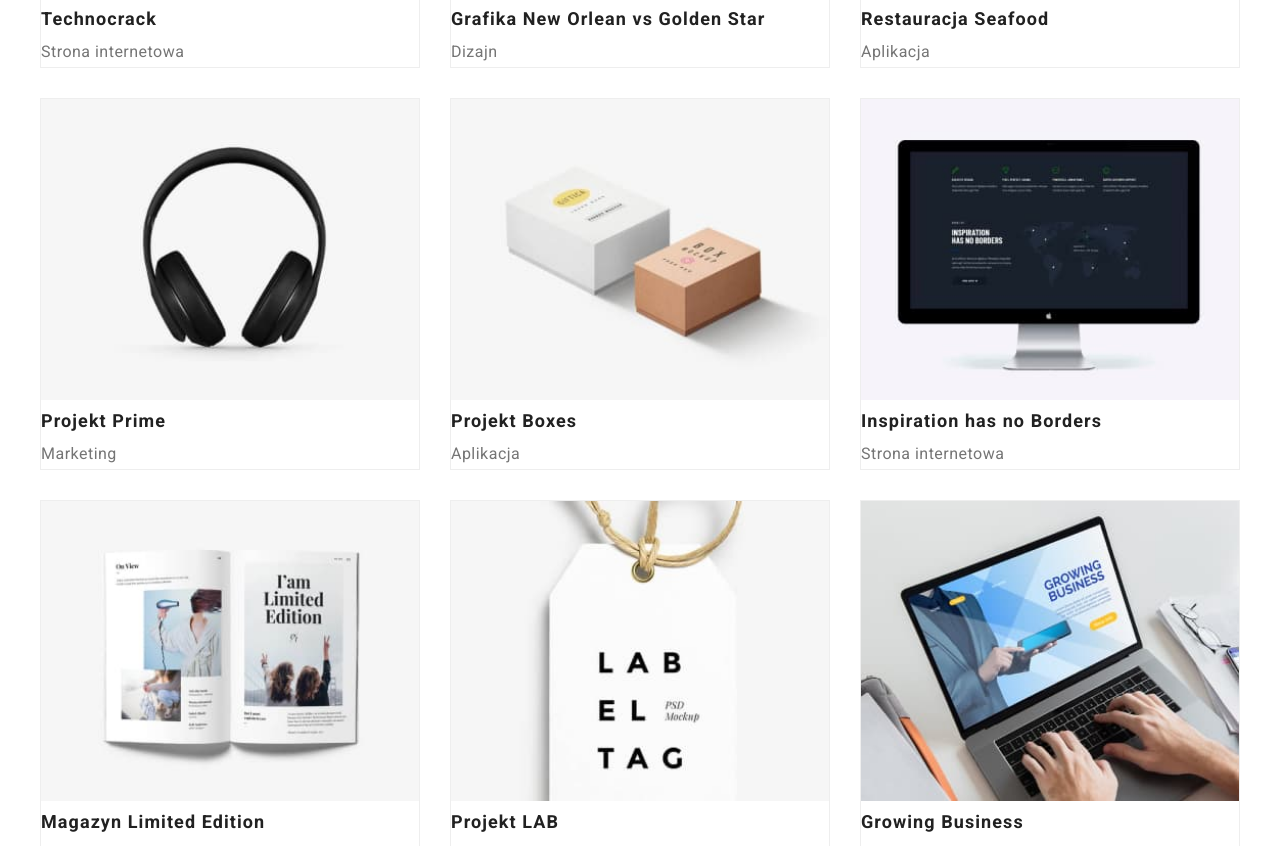
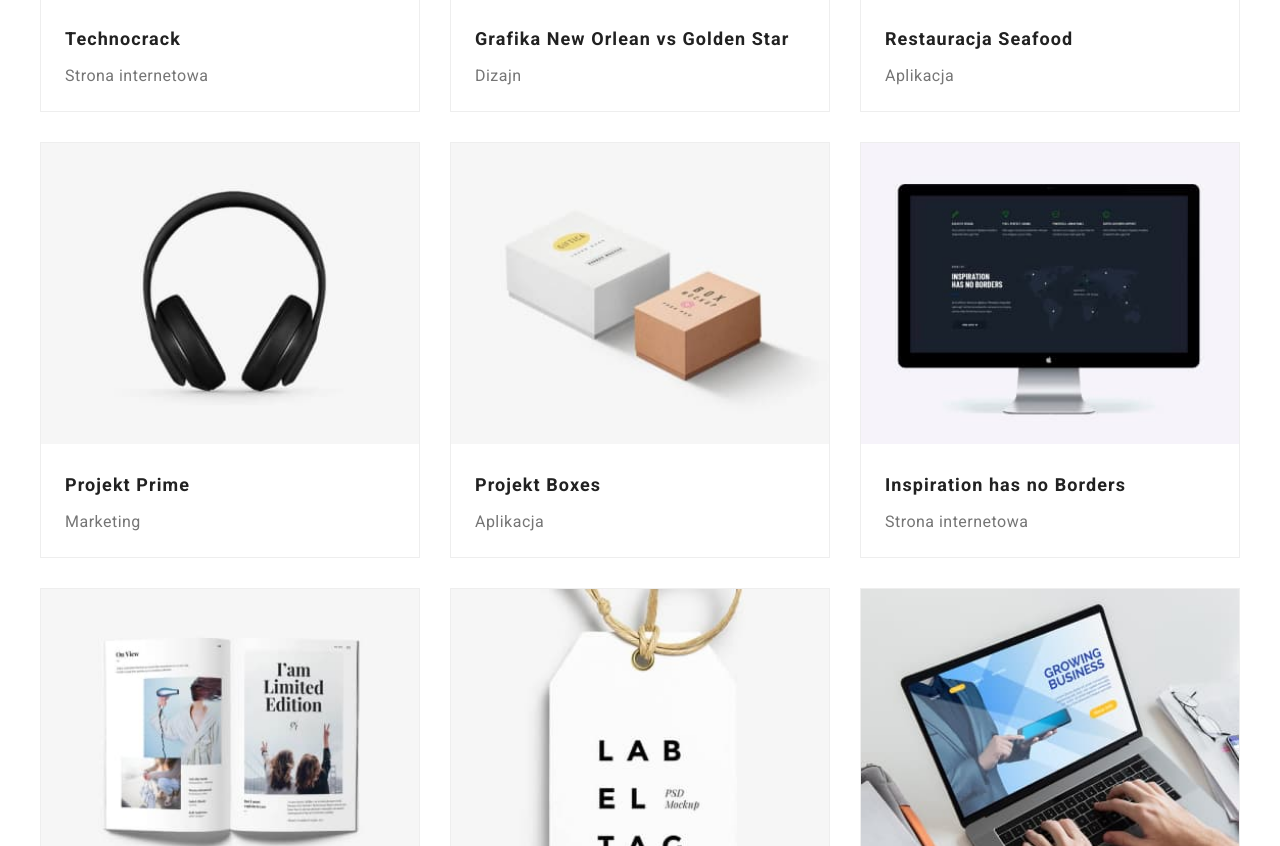
Before and after one commit to SandraKoch/goit-markup-hw-03, a plain HTML site: page portfolio.html in a window 1280 px wide. Shown: the part 566-1412 px from the top of the page. Drawn offline with nearby package versions, Linux system fonts and the light colour scheme.

Commit message:
portfolio figcaptions styled

```diff
--- a/css/styles.css
+++ b/css/styles.css
@@ -318,11 +318,16 @@ body {
   margin-block-start: 0;
 }
 
+.project__textbox {
+  padding: 20px 24px;
+}
+
 .project__name {
   font-weight: 700;
   font-size: 18px;
   line-height: 2; /*36px*/
   letter-spacing: 0.06em;
+  padding-bottom: 4px;
 }
 
 .project__description {
--- a/portfolio.html
+++ b/portfolio.html
@@ -82,7 +82,7 @@
                 width="370"
                 height="294"
               />
-              <figcaption>
+              <figcaption class="project__textbox">
                 <h3 class="project__name">Technocrack</h3>
                 <p class="project__description">Strona internetowa</p>
               </figcaption>
@@ -97,7 +97,7 @@
                 width="370"
                 height="294"
               />
-              <figcaption>
+              <figcaption class="project__textbox">
                 <h3 class="project__name">Grafika New Orlean vs Golden Star</h3>
                 <p class="project__description">Dizajn</p>
               </figcaption>
@@ -112,7 +112,7 @@
                 width="370"
                 height="294"
               />
-              <figcaption>
+              <figcaption class="project__textbox">
                 <h3 class="project__name">Restauracja Seafood</h3>
                 <p class="project__description">Aplikacja</p>
               </figcaption>
@@ -127,7 +127,7 @@
                 width="370"
                 height="294"
               />
-              <figcaption>
+              <figcaption class="project__textbox">
                 <h3 class="project__name">Projekt Prime</h3>
                 <p class="project__description">Marketing</p>
               </figcaption>
@@ -142,7 +142,7 @@
                 width="370"
                 height="294"
               />
-              <figcaption>
+              <figcaption class="project__textbox">
                 <h3 class="project__name">Projekt Boxes</h3>
                 <p class="project__description">Aplikacja</p>
               </figcaption>
@@ -157,7 +157,7 @@
                 width="370"
                 height="294"
               />
-              <figcaption>
+              <figcaption class="project__textbox">
                 <h3 class="project__name">Inspiration has no Borders</h3>
                 <p class="project__description">Strona internetowa</p>
               </figcaption>
@@ -172,7 +172,7 @@
                 width="370"
                 height="294"
               />
-              <figcaption>
+              <figcaption class="project__textbox">
                 <h3 class="project__name">Magazyn Limited Edition</h3>
                 <p class="project__description">Dizajn</p>
               </figcaption>
@@ -187,7 +187,7 @@
                 width="370"
                 height="294"
               />
-              <figcaption>
+              <figcaption class="project__textbox">
                 <h3 class="project__name">Projekt LAB</h3>
                 <p class="project__description">Marketing</p>
               </figcaption>
@@ -202,7 +202,7 @@
                 width="370"
                 height="294"
               />
-              <figcaption>
+              <figcaption class="project__textbox">
                 <h3 class="project__name">Growing Business</h3>
                 <p class="project__description">Aplikacja</p>
               </figcaption>
```
